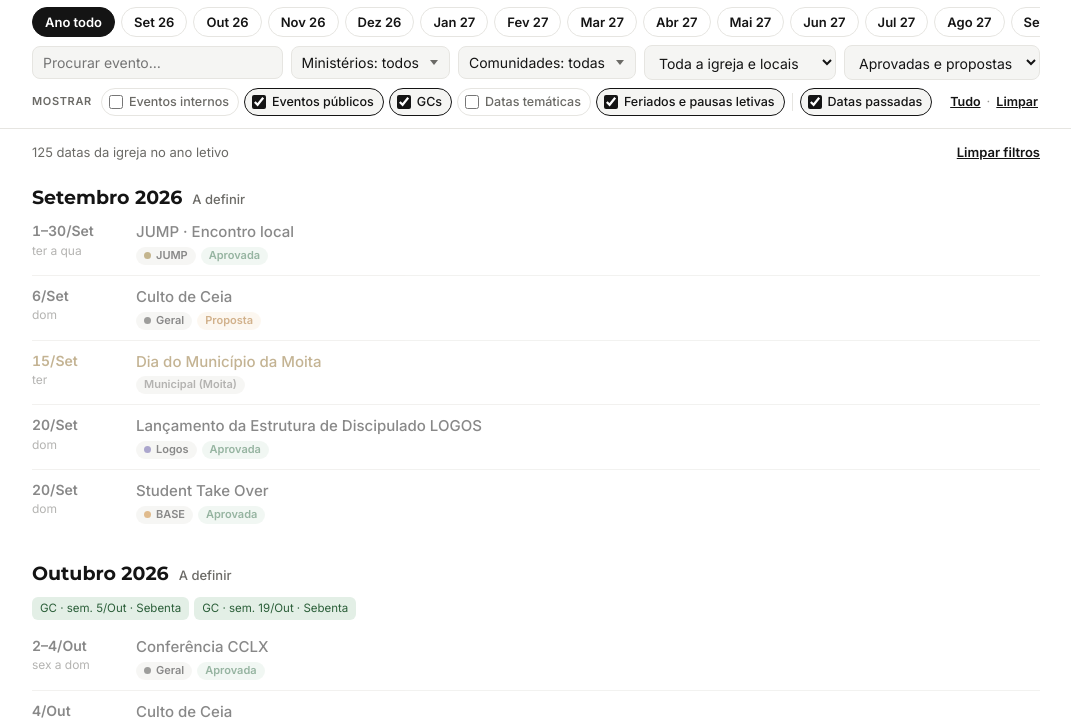
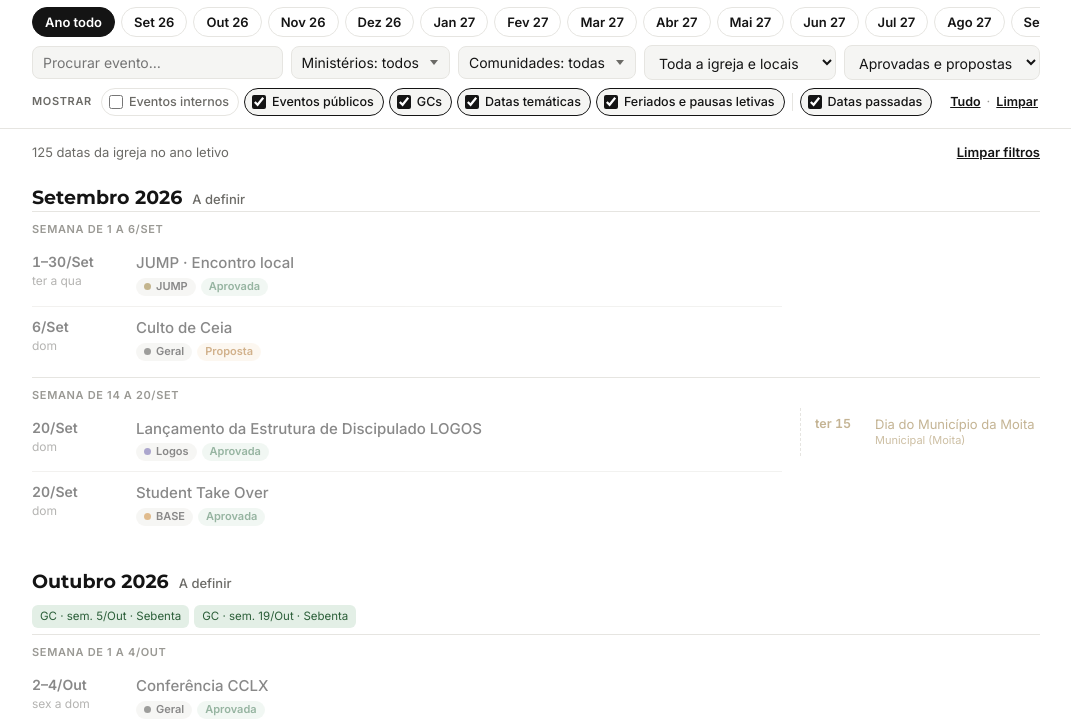
Before and after one commit to cclx-pt/dash-cal-lideres, a plain HTML site: page index.html in a window 1280 px wide. Shown: the part 86-806 px from the top of the page, without its empty margins (104-1175 px from the left). Drawn offline with Linux system fonts and the light colour scheme.

Commit message:
Consulta: datas por semana, com feriados e datas temáticas à direita
Co-Authored-By: Claude Opus 5.5 <noreply@anthropic.com>
Claude-Session: https://claude.ai/code/session_018hCCi6yptyvCEhwQMibcgH

```diff
--- a/index.html
+++ b/index.html
@@ -116,6 +116,20 @@ li.it.tem .ti { color: var(--muted); font-style: italic }
 li.it.past { opacity: .5 }
 .empty { padding: 40px 0; color: var(--muted); text-align: center }
 footer { color: var(--soft); font-size: 12px; padding-block: 28px 40px; border-top: 1px solid var(--line); margin-top: 24px }
+.wk { display: grid; grid-template-columns: minmax(0, 1fr) 240px; gap: 4px 18px; padding: 10px 0 6px; border-top: 1px solid var(--line) }
+.wk-h { grid-column: 1 / -1; font-size: 11px; font-weight: 600; letter-spacing: .06em; text-transform: uppercase; color: var(--soft) }
+.wk .lst li.it:first-child { border-top: 0 }
+.wk .none { color: var(--soft); font-size: 13px; padding: 10px 0 }
+.side { border-left: 1px dashed var(--line); padding: 8px 0 8px 14px; display: flex; flex-direction: column; gap: 7px; font-size: 13px; line-height: 1.35; align-self: start }
+.side:empty { display: none }
+.side .s { display: grid; grid-template-columns: 52px 1fr; gap: 8px }
+.side .s b { font-weight: 600; font-variant-numeric: tabular-nums; font-size: 12.5px }
+.side .s.fer { color: var(--fer) }
+.side .s.tem { color: var(--muted) }
+.side .s.tem span { font-style: italic }
+.side .s small { display: block; font-size: 11px; opacity: .85; font-style: normal }
+.side .s.past { opacity: .5 }
+@media (max-width: 680px) { .wk { grid-template-columns: 1fr } .side { border-left: 0; padding: 6px 0 4px; border-top: 1px dashed var(--line) } }
 @media (max-width: 520px) { li.it { grid-template-columns: 84px 1fr; gap: 10px } .dt { font-size: 13px } h1 { font-size: 19px } }
 @media (prefers-reduced-motion: no-preference) { html { scroll-behavior: smooth } }
 </style>
@@ -175,7 +189,7 @@ footer { color: var(--soft); font-size: 12px; padding-block: 28px 40px; border-t
       <label class="ck"><input type="checkbox" id="tInt"> Eventos internos</label>
       <label class="ck"><input type="checkbox" id="tPub" checked> Eventos públicos</label>
       <label class="ck"><input type="checkbox" id="tGc" checked> GCs</label>
-      <label class="ck"><input type="checkbox" id="tTem"> Datas temáticas</label>
+      <label class="ck"><input type="checkbox" id="tTem" checked> Datas temáticas</label>
       <label class="ck"><input type="checkbox" id="tFer" checked> Feriados e pausas letivas</label>
       <span class="show-sep" aria-hidden="true"></span>
       <label class="ck"><input type="checkbox" id="tPast" checked> Datas passadas</label>
@@ -250,7 +264,7 @@ footer { color: var(--soft); font-size: 12px; padding-block: 28px 40px; border-t
     $("clear").addEventListener("click", () => {
       $("q").value = ""; for (const id of ["fAmb", "fEst"]) { $(id).value = ""; st.set(id, ""); }
       setCom([]); setMin([]);
-      const def = { tPub: true, tInt: false, tGc: true, tTem: false, tFer: true, tPast: true };
+      const def = { tPub: true, tInt: false, tGc: true, tTem: true, tFer: true, tPast: true };
       for (const [id, v] of Object.entries(def)) { $(id).checked = v; st.set(id, v ? "1" : "0"); }
       mes = ""; st.set("mes", ""); $("months").querySelectorAll("button").forEach(x => x.setAttribute("aria-pressed", String(x.dataset.m === "")));
       render();
@@ -341,7 +355,11 @@ footer { color: var(--soft); font-size: 12px; padding-block: 28px 40px; border-t
         if (fe && r.e !== fe) return false;
         return true;
       }
-      if (fm.length || fa || fe) return false;
+      return false;
+    });
+    const side = DATA.datas.filter(r => {
+      if (!showPast && (r.f || r.i) < today) return false;
+      if (fc.length && r.co && !r.co.some(x => fc.includes(x))) return false;
       if (r.k === "feriado" || r.k === "ferias") return showFer;
       if (r.k === "tematica") return showTem;
       return false;
@@ -351,9 +369,10 @@ footer { color: var(--soft); font-size: 12px; padding-block: 28px 40px; border-t
     const out = $("out"); out.replaceChildren();
     let n = 0;
     for (const mk of months) {
-      const items = ev.filter(r => inMonth(r, mk) && (r.i.slice(0, 7) === mk || r.k === "geral" || r.k === "ferias")).sort((a, b) => a.i.localeCompare(b.i) || a.t.localeCompare(b.t, "pt"));
+      const items = ev.filter(r => inMonth(r, mk) && (r.i.slice(0, 7) === mk || r.k === "geral")).sort((a, b) => a.i.localeCompare(b.i) || a.t.localeCompare(b.t, "pt"));
+      const sideM = side.filter(r => inMonth(r, mk) && (r.k === "ferias" || r.i.slice(0, 7) === mk)).sort((a, b) => a.i.localeCompare(b.i));
       const wk = gcs.filter(r => r.i.slice(0, 7) === mk).sort((a, b) => a.i.localeCompare(b.i));
-      if (!items.length && !wk.length) continue;
+      if (!items.length && !wk.length && !sideM.length) continue;
       const [y, m] = mk.split("-").map(Number);
       const sec = el("section", { class: "mes", id: "m-" + mk });
       const tema = DATA.meses[mk];
@@ -363,12 +382,22 @@ footer { color: var(--soft); font-size: 12px; padding-block: 28px 40px; border-t
         for (const w of wk) { const d = P(w.i); g.append(el("span", { class: "w " + w.g, text: `GC · sem. ${d.getDate()}/${MC[d.getMonth()]} · ${w.t}` })); }
         sec.append(g);
       }
-      const ul = el("ul", { class: "lst" });
-      for (const r of items) {
-        n += r.k === "geral" ? 1 : 0;
-        const cls = ["it"]; if (r.k === "feriado" || r.k === "ferias") cls.push("fer"); if (r.k === "tematica") cls.push("tem"); if ((r.f || r.i) < today) cls.push("past");
-        const tags = el("div", { class: "tags" });
-        if (r.k === "geral") {
+      const first = new Date(y, m - 1, 1), last = new Date(y, m, 0);
+      const mon0 = new Date(first); mon0.setDate(first.getDate() - ((first.getDay() + 6) % 7));
+      const firstIso = iso(first), lastIso = iso(last);
+      const weekOf = s2 => { const d = P(s2 < firstIso ? firstIso : s2); d.setDate(d.getDate() - ((d.getDay() + 6) % 7)); return iso(d); };
+      for (let w = new Date(mon0); w <= last; w.setDate(w.getDate() + 7)) {
+        const wIso = iso(w), wEnd = new Date(w); wEnd.setDate(w.getDate() + 6); const eIso = iso(wEnd);
+        const main = items.filter(r => weekOf(r.i) === wIso);
+        const sd = sideM.filter(r => r.k === "ferias" ? (r.i <= eIso && (r.f || r.i) >= wIso && (r.f || r.i) >= firstIso && r.i <= lastIso) : (r.i >= wIso && r.i <= eIso));
+        if (!main.length && !sd.length) continue;
+        const a1 = w < first ? first : w, b1 = wEnd > last ? last : wEnd;
+        const box = el("div", { class: "wk" }, el("div", { class: "wk-h", text: a1.getDate() === b1.getDate() ? `Dia ${a1.getDate()}` : `Semana de ${a1.getDate()} a ${b1.getDate()}/${MC[m - 1]}` }));
+        const ul = el("ul", { class: "lst" });
+        for (const r of main) {
+          n += 1;
+          const cls = ["it"]; if ((r.f || r.i) < today) cls.push("past");
+          const tags = el("div", { class: "tags" });
           const t = el("span", { class: "tag min", text: r.m }); t.style.setProperty("--mc", MCOL[r.m] || "#8a8a86"); tags.append(t);
           tags.append(el("span", { class: "tag " + (r.e === "aprovada" ? "ok" : "prop"), text: r.e === "aprovada" ? "Aprovada" : "Proposta" }));
           if (r.v === "interno") tags.append(el("span", { class: "tag int", text: "Interna" }));
@@ -376,12 +405,24 @@ footer { color: var(--soft); font-size: 12px; padding-block: 28px 40px; border-t
           if (r.co && r.a !== "Comunidade" && !r.rg) tags.append(el("span", { class: "tag", text: r.co.join(", ") }));
           if (r.a === "Comunidade") tags.append(el("span", { class: "tag", text: "Local · " + (r.c || "comunidade") }));
           if (r.h) tags.append(el("span", { class: "tag", text: r.h }));
-        } else if (r.k === "feriado") tags.append(el("span", { class: "tag", text: r.tf === "Nacional" ? "Feriado nacional" : r.tf }));
-        else if (r.k === "ferias") tags.append(el("span", { class: "tag", text: "Pausa letiva" }));
-        else if (r.k === "tematica") tags.append(el("span", { class: "tag", text: "Data temática" }));
-        ul.append(el("li", { class: cls.join(" ") }, dateCell(r), el("div", { class: "tx" }, el("div", { class: "ti", text: r.t }), tags)));
+          ul.append(el("li", { class: cls.join(" ") }, dateCell(r), el("div", { class: "tx" }, el("div", { class: "ti", text: r.t }), tags)));
+        }
+        box.append(main.length ? ul : el("div", { class: "none", text: "Sem eventos nesta semana." }));
+        const sideBox = el("div", { class: "side", "aria-label": "Feriados e datas temáticas da semana" });
+        for (const r of sd) {
+          const d = P(r.i), past = (r.f || r.i) < today ? " past" : "";
+          if (r.k === "ferias") {
+            const e2 = P(r.f || r.i);
+            sideBox.append(el("div", { class: "s fer" + past }, el("b", { text: "Pausa" }), el("span", {}, r.t, el("small", { text: `${d.getDate()}/${MC[d.getMonth()]} a ${e2.getDate()}/${MC[e2.getMonth()]}` }))));
+          } else if (r.k === "feriado") {
+            sideBox.append(el("div", { class: "s fer" + past }, el("b", { text: `${DS[d.getDay()]} ${d.getDate()}` }), el("span", {}, r.t, el("small", { text: r.tf === "Nacional" ? "Feriado nacional" : r.tf }))));
+          } else {
+            sideBox.append(el("div", { class: "s tem" + past }, el("b", { text: `${DS[d.getDay()]} ${d.getDate()}` }), el("span", { text: r.t })));
+          }
+        }
+        box.append(sideBox);
+        sec.append(box);
       }
-      if (items.length) sec.append(ul);
       out.append(sec);
     }
     if (!out.children.length) out.append(el("div", { class: "empty", text: "Nenhuma data com estes filtros. Experimente limpar os filtros." }));
```
